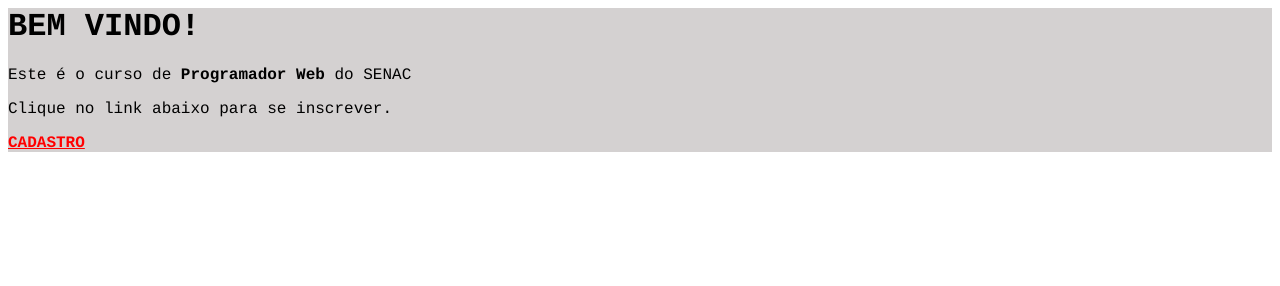
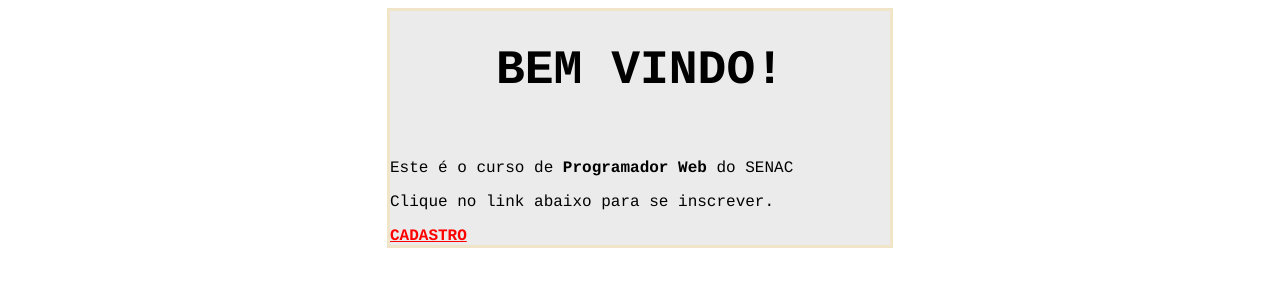
Before and after one commit to Mateus10rg/curso-frontend, a plain HTML site: page index.html in a window 1280 px wide. Drawn offline with Linux system fonts and the light colour scheme.

Commit message:
Aprendendo css e html

```diff
--- /dev/null
+++ b/estilo.css
@@ -0,0 +1,24 @@
+body {
+    font-family: courier,arial,helvetica;
+}
+.container {
+    background-color: #ebebeb;
+    width: 500px;
+    position: relative;
+    margin: 0px auto;
+    border-style: solid;
+    border-color: rgb(240, 229, 200);
+
+}
+h1 {
+    text-align: center;
+    font-size: 48px;
+    color: rgb(0, 0, 0);
+    padding-bottom: 30px;
+}
+p {
+    color: rgb(0, 0, 0);
+}
+a {
+    color: red;
+}
--- a/index.html
+++ b/index.html
@@ -1,10 +1,10 @@
 <html>
 <head>
     <title>Aula 2</title>
-    <link rel="stylesheet" type="text/css" href="styles.css">
+    <link rel="stylesheet" type="text/css" href="estilo.css">
 </head>
 <body>
-    <div class="top-container">
+    <div class="container">
         <h1>BEM VINDO!</h1>
         <p>Este é o curso de <b>Programador Web</b> do SENAC</p>
         <p>Clique no link abaixo para se inscrever.</p>
--- a/styles.css
+++ /dev/null
@@ -1,15 +0,0 @@
-body {
-    font-family: courier,arial,helvetica;
-}
-.top-container {
-    background-color: #d4d1d1;
-}
-h1 {
-    color: rgb(0, 0, 0);
-}
-p {
-    color: rgb(0, 0, 0);
-}
-a {
-    color: red;
-}
```
Also changed, not shown: cadastro.html (+3 -3 lines), sucesso.html (+2 -2 lines).
